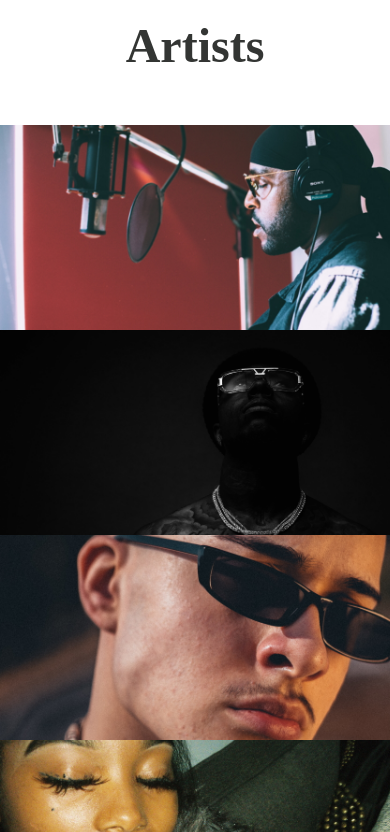
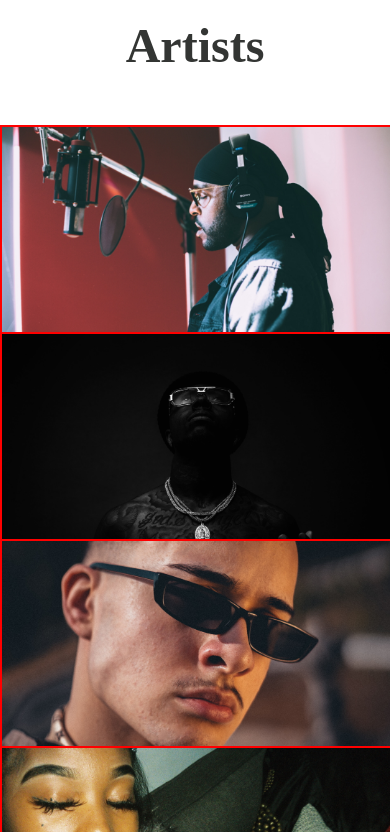
Before and after one commit to louisbrent1992/Record-Label, a React (Create React App) app: page / in a window 390 px wide. Shown: the part 1352-2184 px from the top of the page. Built offline with nearby package versions, Linux system fonts and the light colour scheme.

Commit message:
updated mobile response for artists section

```diff
--- a/src/Components/Artist.jsx
+++ b/src/Components/Artist.jsx
@@ -8,6 +8,7 @@ import {
 } from "@material-ui/icons";
 import { Link } from "react-router-dom";
 import styled from "styled-components";
+import { mobile } from "../responsive";
 
 const Info = styled.div`
 	height: 100%;
@@ -22,23 +23,23 @@ const Info = styled.div`
 
 const ArtistContainer = styled.div`
 	display: flex;
-	height: 205px;
+	flex: 1 1 33%;
+	width: 100%;
 	position: relative;
-
+	border: 1px solid red;
 	&:hover ${Info} {
 		opacity: 1;
 	}
+
+	${mobile({ flex: "1 0 50%" })}
 `;
-
-const ImgContainer = styled.div``;
 
 const Image = styled.img`
 	z-index: 1;
 	position: relative;
 	object-fit: cover;
-	width: 506px;
-	max-height: 205px;
-	margin-bottom: 5px;
+	width: 100%;
+	height: 205px;
 	transition: all 0.5s ease;
 `;
 
@@ -127,9 +128,8 @@ const SocialMediaIcons = styled.div`
 export default function Artist({ name, website, img, store, social }) {
 	return (
 		<ArtistContainer>
-			<ImgContainer>
-				<Image src={img} />
-			</ImgContainer>
+			<Image src={img} />
+
 			<Info>
 				<TopRow>
 					<StoreIconContainer>
--- a/src/Components/ArtistsCollage.jsx
+++ b/src/Components/ArtistsCollage.jsx
@@ -3,17 +3,19 @@ import styled from "styled-components";
 import Artist from "./Artist";
 
 const Container = styled.div`
-	height: 100vh;
-	width: 100vw;
+	height: 100%;
+	width: 100%;
 	background-color: white;
 	color: #333533;
 `;
 
-const Wrapper = styled.div`
-	height: 60vh;
-	width: 100vw;
+const ArtistsContainer = styled.div`
 	display: flex;
 	flex-wrap: wrap;
+	position: relative;
+	height: auto;
+	width: 100%;
+	border: 1px solid red;
 `;
 
 const TitleContainer = styled.div`
@@ -35,7 +37,7 @@ export default function ArtistsCollage({ labelArtists }) {
 			<TitleContainer>
 				<Title>Artists</Title>
 			</TitleContainer>
-			<Wrapper>
+			<ArtistsContainer>
 				{labelArtists.map((artist) => (
 					<Artist
 						key={artist.id}
@@ -46,7 +48,7 @@ export default function ArtistsCollage({ labelArtists }) {
 						social={artist.social}
 					/>
 				))}
-			</Wrapper>
+			</ArtistsContainer>
 		</Container>
 	);
 }
```
